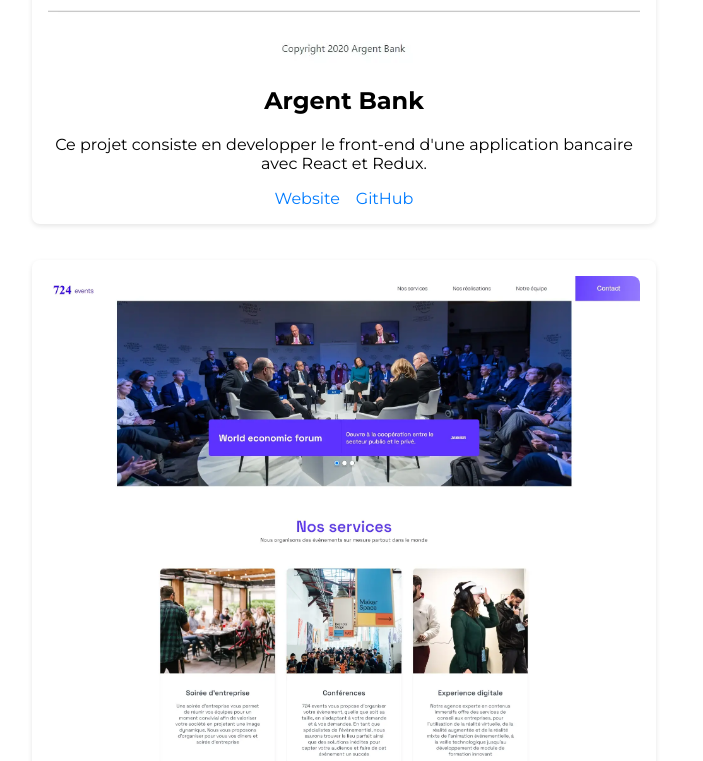
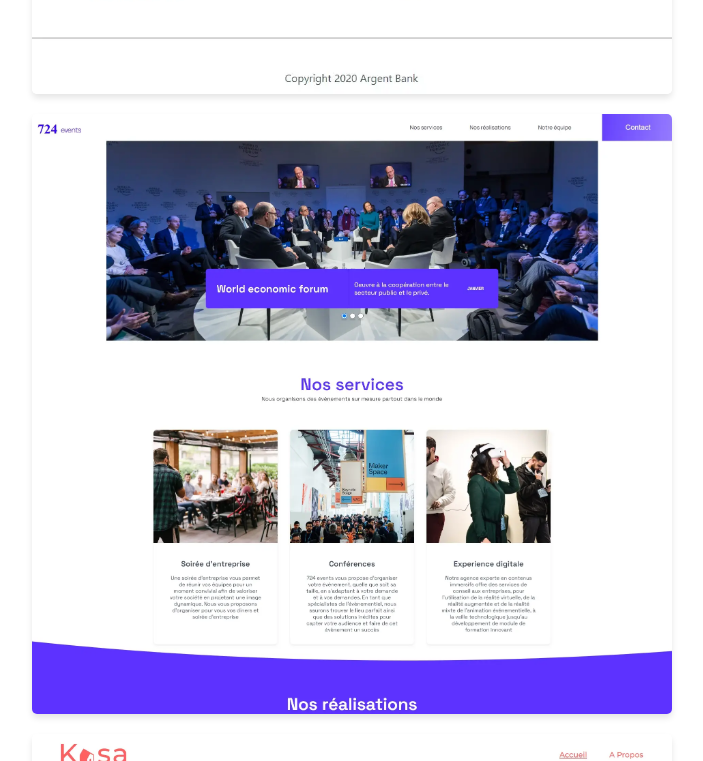
Before and after one commit to multumInParvo/my-portfolio, a React (Create React App) app: page /projects in a window 1280 px wide. Shown: the part 859-1620 px from the top of the page, without its empty margins (288-991 px from the left). Built offline with nearby package versions, Linux system fonts and the light colour scheme.

Commit message:
updated componend/added technologies key to render

```diff
--- a/src/components/ProjectCard/ProjectCard.jsx
+++ b/src/components/ProjectCard/ProjectCard.jsx
@@ -1,18 +1,21 @@
 import React from 'react';
 import './ProjectCard.scss';
 
-const ProjectCard = ({ project }) => {
+const ProjectCard = ({ project, onClick }) => {
   return (
-    <div className="project-card">
+    <div className="project-card" onClick={() => onClick(project)}>
       <img src={project.picture} alt={project.title} className="project-image" />
-      <h2>{project.title}</h2>
-      <p>{project.description}</p>
-      <div className="project-links">
-        <a href={project.website} target="_blank" rel="noopener noreferrer">Website</a>
-        <a href={project.github} target="_blank" rel="noopener noreferrer">GitHub</a>
+      <div className="project-overlay">
+        <h3 className="project-title">{project.title}</h3>
+        <p className="project-description">{project.description}</p>
+        <div className="project-technologies">
+          {project.technologies && project.technologies.map((tech, index) => (
+            <span key={index} className="tech-tag">{tech}</span>
+          ))}
+        </div>
       </div>
     </div>
   );
-}
+};
 
 export default ProjectCard;
--- a/src/components/ProjectCard/ProjectCard.scss
+++ b/src/components/ProjectCard/ProjectCard.scss
@@ -1,31 +1,68 @@
 .project-card {
-    background: #fff;
-    border-radius: 8px;
-    box-shadow: 0 2px 5px rgba(0, 0, 0, 0.1);
-    margin: 0 16px 16px 0;
-    padding: 16px;
-    text-align: center;
-    flex: 1 1 calc(50% - 32px);
-    box-sizing: border-box;
+  position: relative;
+  width: 100%;
+  overflow: hidden;
+  border-radius: 5px;
+  box-shadow: 0 4px 6px rgba(0, 0, 0, 0.1);
+
+  .project-image {
+    width: 100%;
+    height: auto;
+    display: block;
+    transition: transform 0.3s ease;
   }
 
-  .project-image {
-    max-width: 100%;
-    height: auto;
-    border-radius: 8px;
+  .project-overlay {
+    position: absolute;
+    top: 0;
+    left: 0;
+    right: 0;
+    bottom: 0;
+    background: rgba(0, 0, 0, 0.7);
+    display: flex;
+    flex-direction: column;
+    justify-content: end;
+    align-items: center;
+    opacity: 0;
+    transition: opacity 0.6s ease;
+    padding: 20px;
+    text-align: center;
   }
 
-  .project-links a {
-    display: inline-block;
-    margin: 0 8px;
-    color: #007bff;
-    text-decoration: none;
+  .project-title {
+    color: #fff;
+    font-size: 1.5rem;
+    margin-bottom: 10px;
   }
 
-  @media (max-width: 768px) {
-    .project-card  {
-      flex: none;
-      margin: 0 0 16px 0;
-      width: 100%;
+  .project-description {
+    color: #fff;
+    font-size: 1rem;
+  }
+
+  .project-technologies {
+    display: flex;
+    flex-wrap: wrap;
+    justify-content: center;
+    gap: 10px;
+  }
+
+  .tech-tag {
+    background-color: #bbc3d6;
+    color: #000;
+    padding: 5px 10px;
+    border-radius: 20px;
+    font-size: 0.8rem;
+    font-weight: bold;
+  }
+
+  &:hover {
+    .project-image {
+      transform: scale(1.05);
+    }
+
+    .project-overlay {
+      opacity: 1;
     }
   }
+}
```
